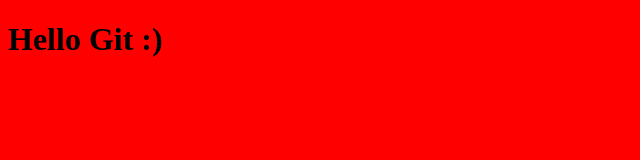
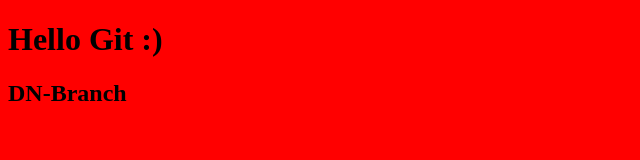
Before and after one commit to thystruby2/git-tms-course, a plain HTML site: page index.html in a window 1280 px wide. Shown: the whole page, without its empty margins (0-640 px from the left). Drawn offline with Linux system fonts and the light colour scheme.

Commit message:
add new tag in html

```diff
--- a/index.html
+++ b/index.html
@@ -12,5 +12,6 @@
 </style>
 <body>
   <h1>Hello Git :)</h1>
+  <h2>DN-Branch</h2>
 </body>
 </html>
```
